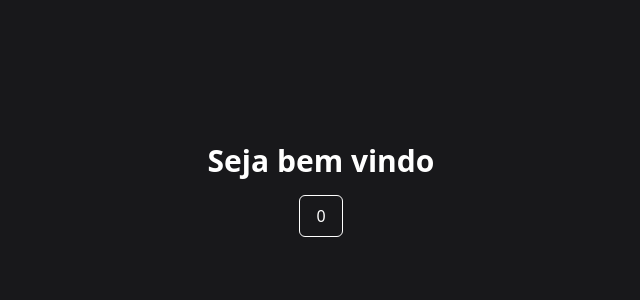
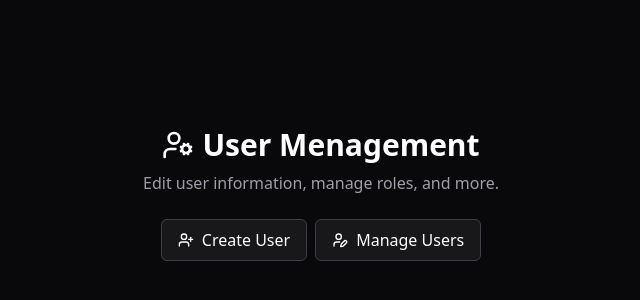
Before and after one commit to KaiqueBezerra/user-management-web, a React (Vite) app: page / in a window 1280 px wide. Shown: the part 210-510 px from the top of the page, without its empty margins (319-959 px from the left). Built offline with nearby package versions, Linux system fonts and the light colour scheme.

Commit message:
feat: add home page, create-user-card and basic UI components (button &  input)

```diff
--- a/index.html
+++ b/index.html
@@ -6,7 +6,7 @@
     <meta name="viewport" content="width=device-width, initial-scale=1.0" />
     <title>user-management-web</title>
   </head>
-  <body class="bg-zinc-900 text-white">
+  <body class="bg-zinc-950 text-white">
     <div id="root"></div>
     <script type="module" src="/src/main.tsx"></script>
   </body>
--- a/package.json
+++ b/package.json
@@ -11,6 +11,7 @@
   },
   "dependencies": {
     "@tailwindcss/vite": "^4.1.13",
+    "lucide-react": "^0.544.0",
     "react": "^19.1.1",
     "react-dom": "^19.1.1",
     "tailwindcss": "^4.1.13"
--- a/src/App.tsx
+++ b/src/App.tsx
@@ -1,17 +1,41 @@
+import { UserCog, UserPen, UserPlus } from "lucide-react";
 import { useState } from "react";
+import IconButton from "./components/form/icon-button";
+import CreateUserCard from "./components/create-user-card/create-user-card";
 
 function App() {
-  const [count, setCount] = useState(0);
+  const [showCreateUserCard, setShowCreateUserCard] = useState(false);
+
+  const handleCreateUserClick = () => {
+    setShowCreateUserCard(true);
+  };
+
+  const handleCloseUserCard = () => {
+    setShowCreateUserCard(false);
+  };
 
   return (
     <div className="flex flex-col items-center justify-center h-screen">
-      <h1 className="text-3xl font-bold mb-4">Seja bem vindo</h1>
-      <button
-        onClick={() => setCount((count) => count + 1)}
-        className="border border-white px-4 py-2 rounded-md cursor-pointer hover:bg-zinc-700"
-      >
-        {count}
-      </button>
+      <div className="flex items-center gap-2 px-4 py-2">
+        <UserCog className="size-8" />
+        <h1 className="text-lg font-bold sm:text-3xl">User Menagement</h1>
+      </div>
+
+      <p className="text-zinc-400 max-sm:text-sm">
+        Edit user information, manage roles, and more.
+      </p>
+
+      <div className="flex items-center gap-2 mt-6">
+        <IconButton
+          icon={UserPlus}
+          text="Create User"
+          onClick={handleCreateUserClick}
+          variant="primary"
+        />
+        <IconButton icon={UserPen} text="Manage Users" variant="primary" />
+      </div>
+
+      {showCreateUserCard && <CreateUserCard onClose={handleCloseUserCard} />}
     </div>
   );
 }
--- /dev/null
+++ b/src/components/create-user-card/create-user-card.tsx
@@ -0,0 +1,104 @@
+import { useState } from "react";
+import { X } from "lucide-react";
+import Input from "../form/input";
+import { Button } from "../form/button";
+
+interface UserCardProps {
+  onClose: () => void;
+}
+
+export default function CreateUserCard({ onClose }: UserCardProps) {
+  const [formData, setFormData] = useState({
+    name: "",
+    email: "",
+    password: "",
+    role: "user",
+  });
+
+  const handleChange = (
+    e: React.ChangeEvent<HTMLInputElement | HTMLSelectElement>
+  ) => {
+    const { name, value } = e.target;
+    setFormData((prev) => ({
+      ...prev,
+      [name]: value,
+    }));
+  };
+
+  const handleSubmit = (e: React.FormEvent) => {
+    e.preventDefault();
+    console.log("Form submitted:", formData);
+    // Aqui você pode adicionar a lógica para enviar os dados para o backend
+    onClose();
+  };
+
+  return (
+    <div className="fixed inset-0 bg-black bg-opacity-50 flex items-center justify-center z-50">
+      <div className="bg-zinc-950 rounded-lg p-6 w-full border border-zinc-700 max-w-md relative">
+        <button
+          onClick={onClose}
+          className="absolute text-white cursor-pointer top-4 right-4 hover:text-zinc-600"
+        >
+          <X size={20} />
+        </button>
+
+        <h2 className="text-2xl font-bold mb-6">Create New User</h2>
+
+        <form onSubmit={handleSubmit}>
+          <Input
+            label="Name"
+            id="name"
+            name="name"
+            value={formData.name}
+            onChange={handleChange}
+          />
+
+          <Input
+            label="Email"
+            id="email"
+            name="email"
+            value={formData.email}
+            onChange={handleChange}
+          />
+
+          <Input
+            label="Password"
+            id="password"
+            name="password"
+            value={formData.password}
+            onChange={handleChange}
+            type="password"
+          />
+
+          <div className="mb-6">
+            <label htmlFor="role" className="block text-sm font-medium mb-1">
+              Role
+            </label>
+            <select
+              id="role"
+              name="role"
+              value={formData.role}
+              onChange={handleChange}
+              className="w-full px-3 py-2 bg-zinc-900 border border-zinc-700 rounded-md
+              focus:outline-none focus:ring-2 focus:ring-zinc-400"
+            >
+              <option value="user">User</option>
+              <option value="admin">Admin</option>
+            </select>
+          </div>
+
+          <div className="flex justify-end">
+            <Button
+              text="Cancel"
+              onClick={onClose}
+              variant="secondary"
+              className="mr-2"
+              type="button"
+            />
+            <Button text="Create User" type="submit" variant="primary" />
+          </div>
+        </form>
+      </div>
+    </div>
+  );
+}
--- /dev/null
+++ b/src/components/form/button.tsx
@@ -0,0 +1,45 @@
+type ButtonVariant = "primary" | "secondary" | "danger" | "success" | "warning";
+
+interface ButtonProps {
+  text: string;
+  onClick?: () => void;
+  variant?: ButtonVariant;
+  disabled?: boolean;
+  fullWidth?: boolean;
+  className?: string;
+  type?: "button" | "submit" | "reset";
+}
+
+const variantStyles: Record<ButtonVariant, string> = {
+  primary: "bg-zinc-900 hover:bg-zinc-800 text-white border-zinc-700",
+  secondary: "bg-white hover:bg-gray-300 text-black border-gray-400",
+  danger: "bg-red-600 hover:bg-red-700 text-white border-red-400",
+  success: "bg-green-600 hover:bg-green-700 text-white border-green-400",
+  warning: "bg-yellow-500 hover:bg-yellow-600 text-white border-yellow-300",
+};
+
+export function Button({
+  text,
+  onClick,
+  variant = "primary",
+  disabled = false,
+  fullWidth = false,
+  className = "",
+  type = "button",
+}: ButtonProps) {
+  return (
+    <button
+      className={`px-4 py-2 rounded-md border transition-colors ${
+        variantStyles[variant]
+      }
+      ${disabled ? "opacity-50 cursor-not-allowed" : "cursor-pointer"}
+      ${fullWidth ? "w-full" : ""}
+      ${className}`}
+      onClick={onClick}
+      disabled={disabled}
+      type={type}
+    >
+      {text}
+    </button>
+  );
+}
--- /dev/null
+++ b/src/components/form/icon-button.tsx
@@ -0,0 +1,48 @@
+import type { LucideProps } from "lucide-react";
+import type { ComponentType } from "react";
+
+type ButtonVariant = "primary" | "secondary" | "danger" | "success" | "warning";
+
+const variantStyles: Record<ButtonVariant, string> = {
+  primary: "bg-zinc-900 hover:bg-zinc-800 text-white border-zinc-700",
+  secondary: "bg-white hover:bg-gray-300 text-black border-gray-400",
+  danger: "bg-red-600 hover:bg-red-700 text-white border-red-400",
+  success: "bg-green-600 hover:bg-green-700 text-white border-green-400",
+  warning: "bg-yellow-500 hover:bg-yellow-600 text-white border-yellow-300",
+};
+
+interface IconButtonProps {
+  icon: ComponentType<LucideProps>;
+  text: string;
+  onClick?: () => void;
+  variant?: ButtonVariant;
+  disabled?: boolean;
+  fullWidth?: boolean;
+  className?: string;
+}
+
+export default function IconButton({
+  icon: Icon,
+  text,
+  onClick,
+  variant = "primary",
+  disabled = false,
+  fullWidth = false,
+  className = "",
+}: IconButtonProps) {
+  return (
+    <button
+      className={`flex items-center px-4 py-2 border rounded-md transition-colors ${
+        variantStyles[variant]
+      }
+      ${disabled ? "opacity-50 cursor-not-allowed" : "cursor-pointer"}
+      ${fullWidth ? "w-full" : ""}
+      ${className}`}
+      onClick={onClick}
+      disabled={disabled}
+    >
+      {Icon && <Icon className="size-4 inline-block mr-2" />}
+      {text}
+    </button>
+  );
+}
--- /dev/null
+++ b/src/components/form/input.tsx
@@ -0,0 +1,33 @@
+export default function Input({
+  label,
+  id,
+  name,
+  value,
+  type,
+  onChange,
+}: {
+  label: string;
+  id: string;
+  name: string;
+  value: string;
+  type?: string;
+  onChange: (e: React.ChangeEvent<HTMLInputElement>) => void;
+}) {
+  return (
+    <div className="mb-4">
+      <label htmlFor={id} className="block text-sm font-medium mb-1">
+        {label}
+      </label>
+      <input
+        type={type || "text"}
+        id={id}
+        name={name}
+        value={value}
+        onChange={onChange}
+        className="bg-zinc-900 w-full px-3 py-2 border border-zinc-700 rounded-md
+        focus:outline-none focus:ring-2 focus:ring-zinc-400"
+        required
+      />
+    </div>
+  );
+}
```
Also changed, not shown: 1 other file (tests, documents, lock files or other folders).
